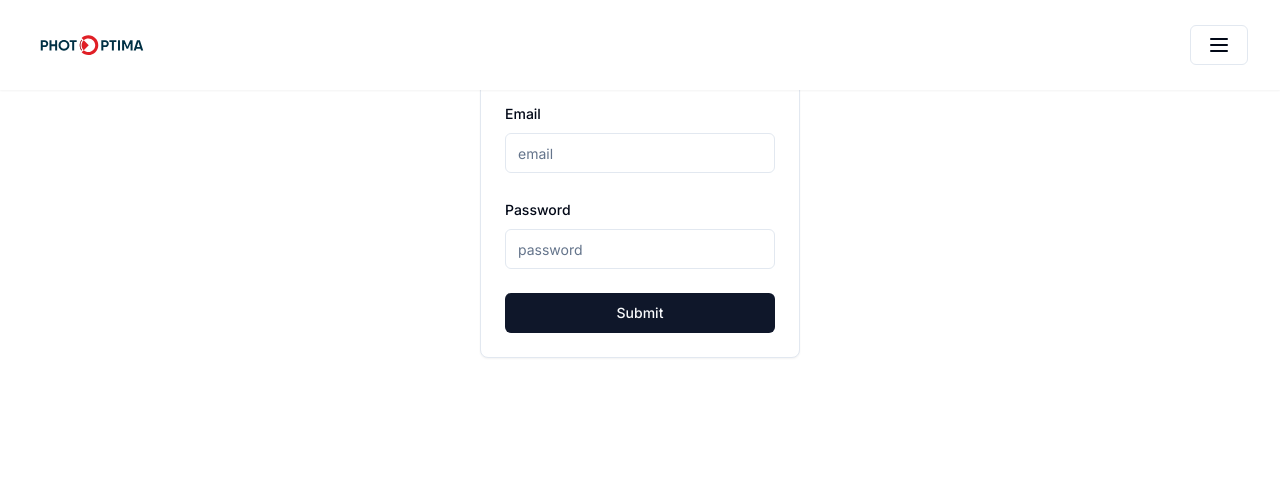
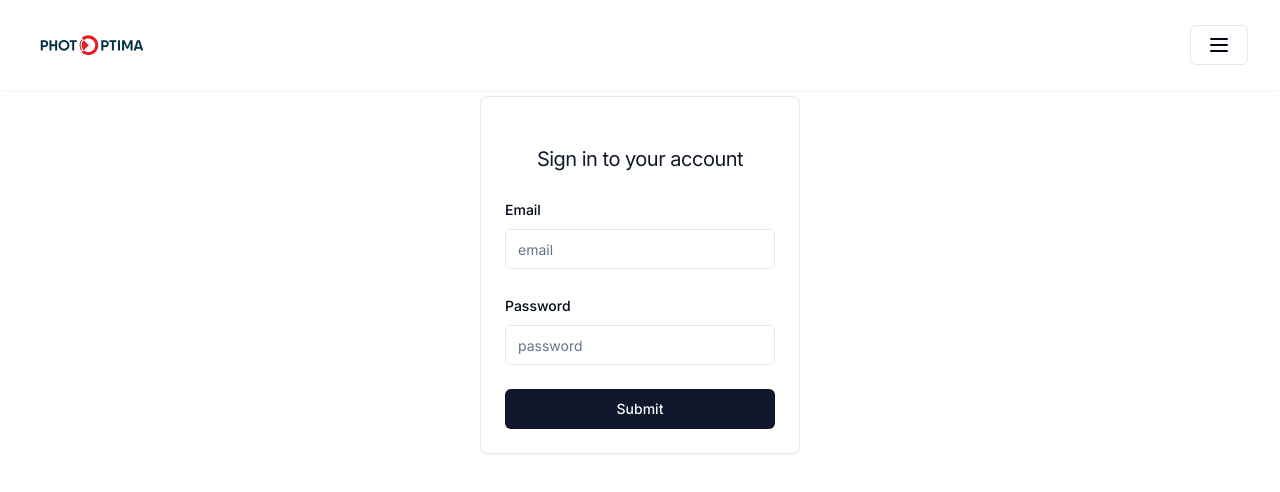
Before and after one commit to imrulkayessifat/admin-photo-optima, a Next.js app: page /login in a window 1280 px wide. Shown: the top 492 px of the page. Built offline with nearby package versions, Linux system fonts and the light colour scheme; no server answers.

Commit message:
add margin top in login page

```diff
--- a/app/(auth)/login/page.tsx
+++ b/app/(auth)/login/page.tsx
@@ -58,7 +58,7 @@
     }
 
     return (
-        <div className="flex justify-center items-center w-full h-full">
+        <div className="flex justify-center items-center w-full h-full mt-24">
             <Card className="w-2/5 md:w-1/4 h-2/5">
                 <CardContent>
                     <Form {...form}>
```
